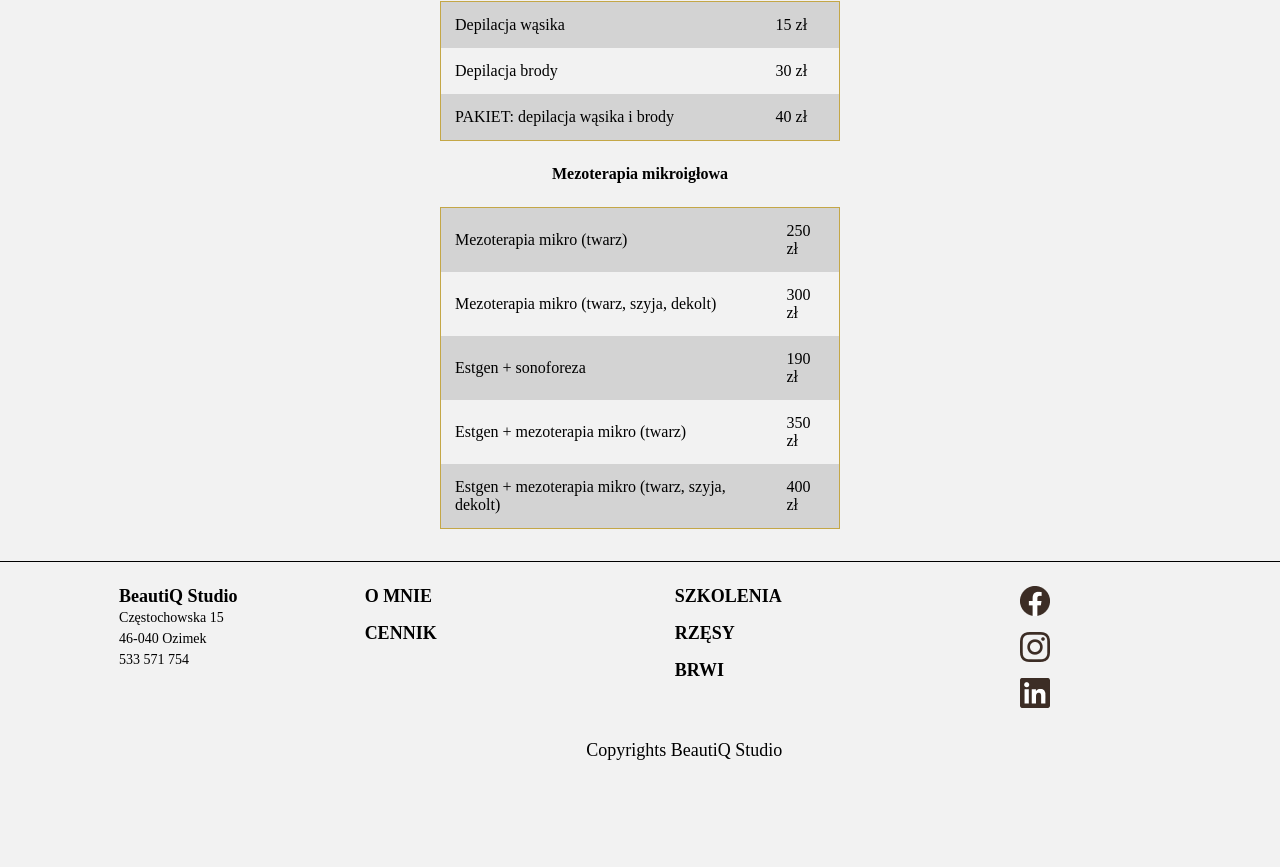
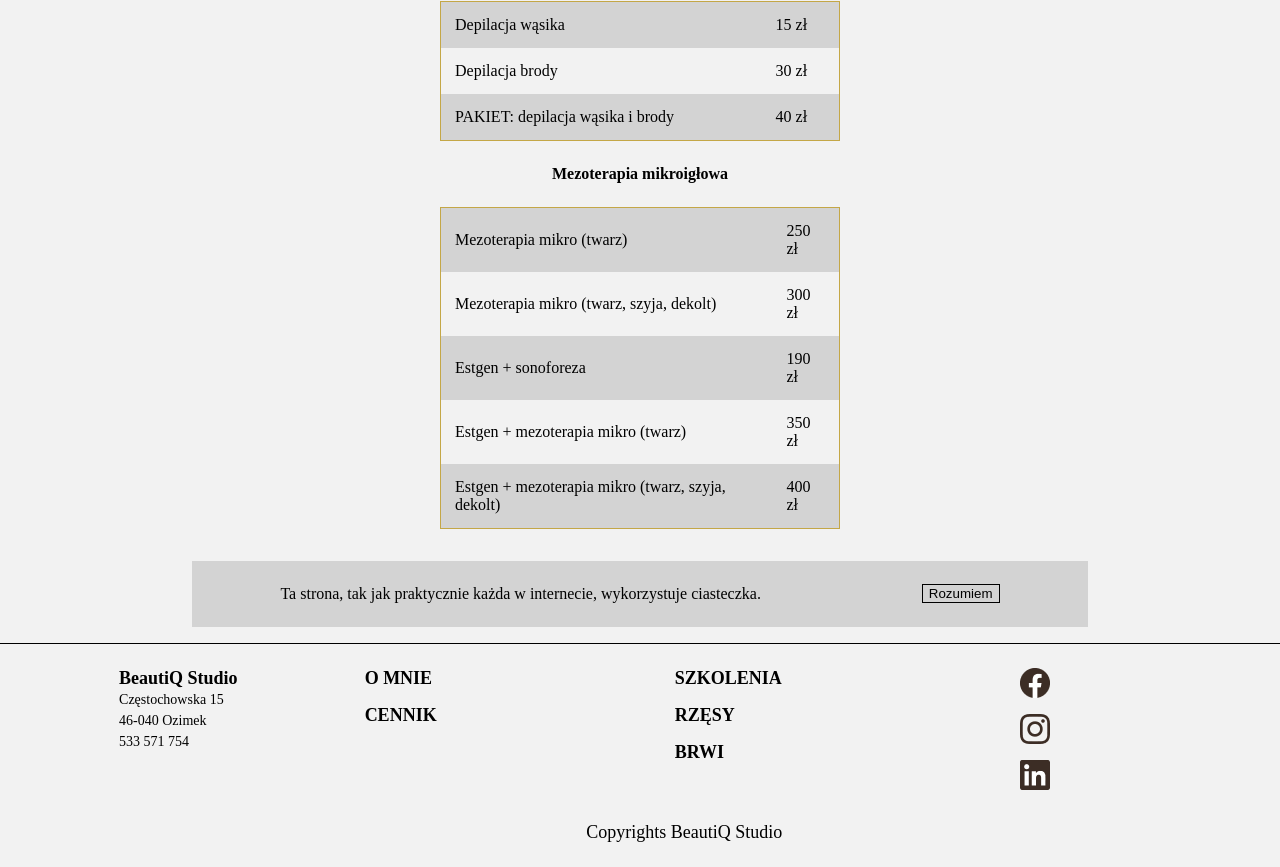
Before and after one commit to PawelNackiewicz/beautiq-studio-next, a Next.js app: page /cennik in a window 1280 px wide. Shown: the part 1336-2203 px from the top of the page. Before the commit the page ends 2121 px from the top, so only its background shows below. Built offline with nearby package versions, Linux system fonts and the light colour scheme.

Commit message:
add cookies message

```diff
--- /dev/null
+++ b/components/CookiesPopup.tsx
@@ -0,0 +1,42 @@
+import styled from 'styled-components';
+import  {useLocalStorage}  from '../utils/utils';
+
+const InformationContainer = styled.div`
+    margin: 0 auto 1rem;
+    background-color: lightgray;
+    width: 70%;
+    display: flex;
+    justify-content: space-around;
+    align-items: center;
+    padding: .5rem;
+`
+
+const StyledButton = styled.button`
+    background-color: transparent;
+    border: 1px solid #000;
+    cursor: pointer;
+`
+
+type CookiesPreferences = 'not-accepted' | 'accepted';
+
+export const CookiesPopup = () => {
+  const [accepted, setAccepted] = useLocalStorage<CookiesPreferences>(
+    'cookies-accepted',
+    'not-accepted',
+  );
+
+  if (accepted === 'not-accepted') {
+    return (
+      <InformationContainer>
+        <p>
+          Ta strona, tak jak praktycznie każda w internecie, wykorzystuje ciasteczka.
+        </p>
+        <StyledButton onClick={() => setAccepted('accepted')}>
+          Rozumiem
+        </StyledButton>
+      </InformationContainer>
+    );
+  }
+
+  return null;
+};
--- a/components/Layout.tsx
+++ b/components/Layout.tsx
@@ -5,6 +5,7 @@ import Navbar from '../components/Navbar/Navbar';
 import Chat from '../components/Chat';
 import 'pure-react-carousel/dist/react-carousel.es.css';
 import { DefaultSeo } from 'next-seo';
+import { CookiesPopup } from './CookiesPopup';
 
 const GlobalStyle = createGlobalStyle`
   @import url('https://fonts.googleapis.com/css2?family=Ubuntu&display=swap');
@@ -64,6 +65,7 @@ export default function Layout({ children, title = 'BeautiQ Studio - Natalia Gol
       <Navbar />
       {children}
       <Chat />
+      <CookiesPopup />
       <Footer />
     </div>
   );
--- /dev/null
+++ b/utils/utils.ts
@@ -0,0 +1,28 @@
+import React, { useState } from "react"
+
+export function useLocalStorage<T extends string>(key: string, defaultValue: T) {
+    const [value, setValue] = useState<T | null>(null);
+
+    React.useEffect(() => {
+      try {
+        const savedValue = localStorage.getItem(key);
+        setValue((savedValue as T) || defaultValue);
+      } catch {
+        setValue(defaultValue);
+      }
+    });
+
+    const setStoredValue = React.useCallback(
+      (val: T) => {
+        setValue(val);
+        try {
+          localStorage.setItem(key, val);
+        } catch (err) {
+          console.error(err);
+        }
+      },
+      [key],
+    );
+
+    return [value, setStoredValue] as const;
+  }
```
